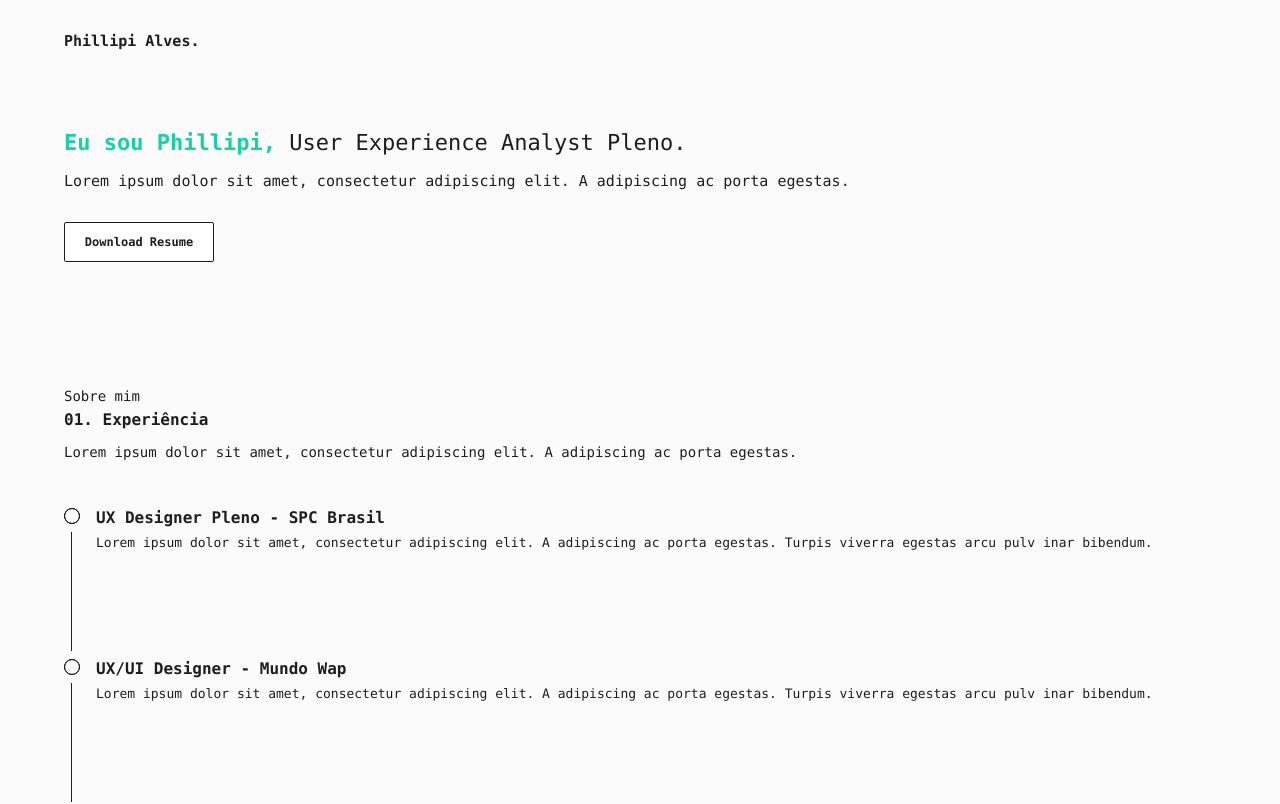
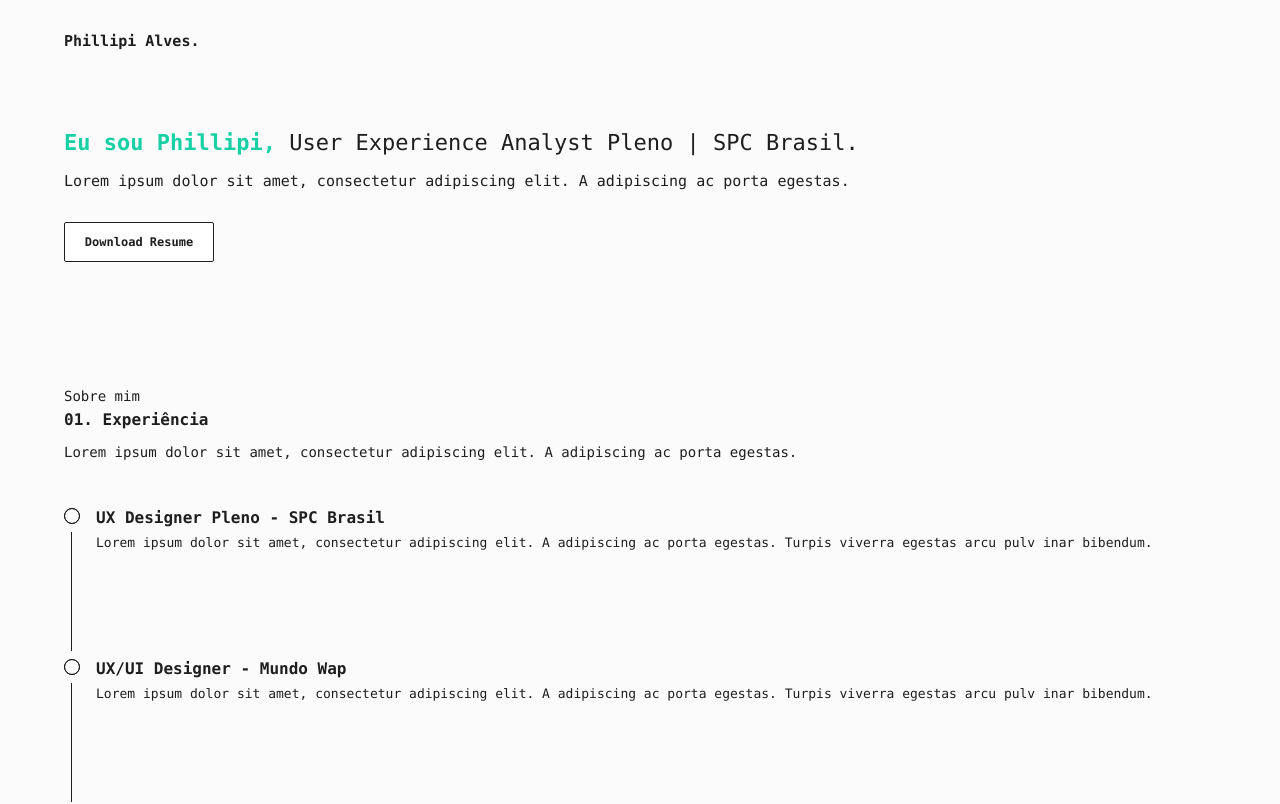
Before and after one commit to Phixelz/MyPortfolio, a Next.js app: page / in a window 1280 px wide. Shown: the top 804 px of the page. Built offline with nearby package versions, Linux system fonts and the light colour scheme.

Commit message:
update build

```diff
--- a/src/components/Hero/index.tsx
+++ b/src/components/Hero/index.tsx
@@ -1,12 +1,9 @@
-import Link from 'next/link'
-import { FiInstagram, FiGithub, FiLinkedin } from 'react-icons/fi'
-
 import styles from './styles.module.scss'
 
 export function Hero() {
   return (
     <section className={styles.wrapper}>
-      <h2><span>Eu sou Phillipi,</span> User Experience Analyst Pleno.</h2>
+      <h2><span>Eu sou Phillipi,</span> User Experience Analyst Pleno | SPC Brasil.</h2>
       <p>Lorem ipsum dolor sit amet, consectetur adipiscing elit. A adipiscing ac porta egestas.</p>
       <button type="button">Download Resume</button>
     </section>
--- a/src/components/Hero/styles.module.scss
+++ b/src/components/Hero/styles.module.scss
@@ -52,4 +52,5 @@
 
     line-height: 1.4rem;
   }
+
 }
```
